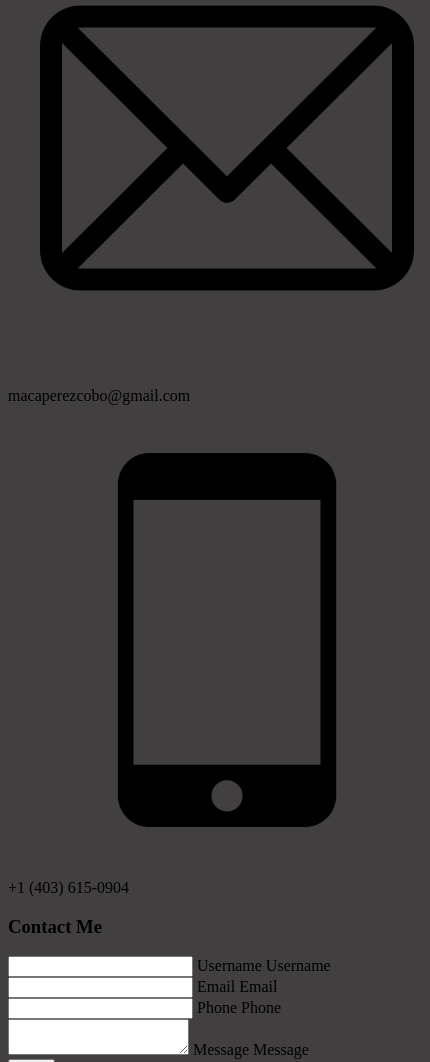
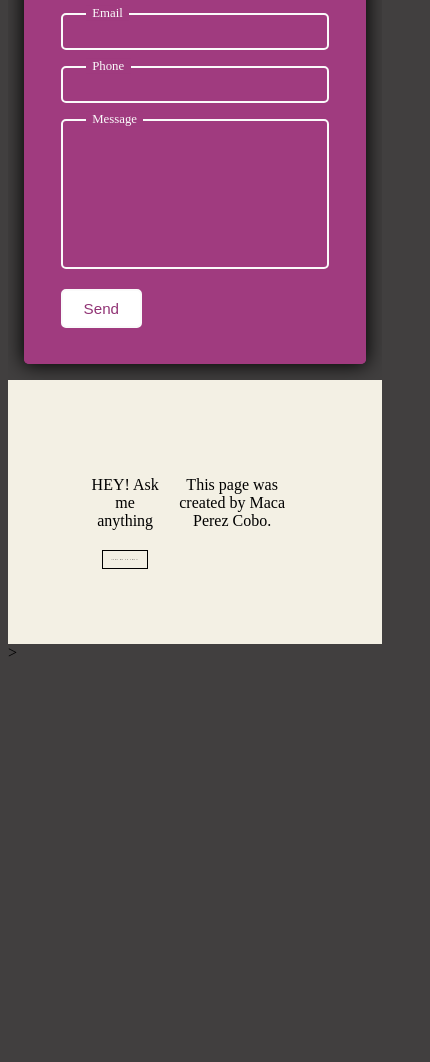
Before and after one commit to MacaSait/Portfolio, a plain HTML site: page contact.html in a window 390 px wide. Shown: the part 938-2000 px from the top of the page, 430 px wide, since content can reach past the window. After the commit the page ends 1608 px from the top, so only its background shows below. Drawn offline with Linux system fonts and the light colour scheme; a web font is replaced by a local one.

Commit message:
Add files via upload

```diff
--- a/contact.html
+++ b/contact.html
@@ -84,5 +84,4 @@
             </p>
     </footer>
 
-    <script src="projectsnew.js"></script>
 </body>>
--- a/styles.css
+++ b/styles.css
@@ -26,7 +26,7 @@ button{
 }
 
 
-#email{
+a {
     background-color: rgb(243, 240, 228);
     color: rgb(12, 11, 11);
     font-family: 'Times New Roman', Times, serif;
@@ -36,7 +36,7 @@ button{
     text-decoration: none;
     padding:0.5rem;
     border: 1px solid black;
-    margin: 0.5rem;
+    margin: 0.2rem;
 }
 
 body{
@@ -193,37 +193,260 @@ footer{
     }
 }
 
-#info{
+.container{
+    position: relative;
+    widht:100%;
+    min-height:100vh;
+    padding:2rem;
+    background-color:  rgb(65, 63, 63);;
+    overflow:hidden;
     display: flex;
     align-items: center;
     justify-content: center;
-    width:auto;
-    height: 700px;
 
 }
 
+.form{
+    widht:100%;
+    max-width: 820px;
+    background-color: rgb(160, 59, 127) ;
+    border-radius: 5px;
+    box-shadow: 0 0 20px 1px black;
+    z-index: 1000;
+    overflow:hidden;
+    display:grid;
+    grid-template-columns:repeat(2,1fr);
+}
 
-@media screen and (min-width: 771px) and (max-width: 1000px) {
+.contact-info{
+    background-color: aliceblue;
+
+}
+
+.contact-form{
+    background-color:rgb(160, 59, 127) ;
+    position:relative;
+}
+
+.circle{
+    border-radius: 50%;
+    background: linear-gradient(135deg,transparent 20%);
+}
+
+.circleone{
+    width: 130px;
+    height: 130px;
+    top:130px;
+    right: -40px;
+    border-radius: 50%;
+    background: linear-gradient(135deg,transparent 20%, rgb(145, 52, 117));
+}
+
+.circletwo{
+    width: 80px;
+    height: 80px;
+    top:10px;
+    right:30px;
+    border-radius: 50%;
+    background: linear-gradient(135deg,transparent 20%, rgb(145, 52, 117));
+}
+
+.contact-form:before{
+    content:"";
+    position:absolute;
+    width: 26px;
+    height:26px;
+    background-color: rgb(160, 59, 127) ;
+    transform: rotate(45deg);
+    top:50px;
+    left: -13px;
+}
+
+form{
+    padding: 2.3rem 2.3rem;
+    z-index:10;
+    overflow: hidden;
+    position: relative;
+}
+.title{
+    color: #fff;
+    font-weight: 500;
+    font-size: 1.5rem;
+    line-height: 1;
+    margin-bottom: 0.7rem;
+}
+
+.input-container{
+    position: relative;
+    margin: 1rem 0;
+}
+
+.input{
+   width: 100%;
+   outline:none;
+   border:2px solid #fafafa;
+   background: none;
+   padding:0.5rem 1.2rem;
+   color: #fff;
+   font-weight:500;
+   font-size: 0.95rem;
+   letter-spacing: 0.5px;
+   border-radius: 5px;
+   transition: 0.3s;
+}
+
+textarea.input{
+    padding:0.8rem 1.2rem;
+    min-height: 150px;
+    border-radius: 5px;
+    resize: none;
+    overflow-y:auto;
+}
+
+.input-container label{
+    position:absolute;
+    top:50%;
+    left: 15px;
+    transform: translateY(-50%);
+    padding: 0 0.4rem;
+    color: #fafafa;
+    font-size: 0.9rem;
+    font-weight: 400;
+    pointer-events: none;
+    z-index: 1000;
+    transition: 0.5s;
+}
+
+.input-container.textarea label{
+    top: 1rem;
+    transform: translateY(0);
+}
+
+.btn{
+    padding:0.6rem 1.3rem;
+    background-color: #fff;
+    border: 2px solid #fafafa;
+    font-size: 0.95rem;
+    color:rgb(145, 52, 117);
+    line-height:1;
+    border-radius: 5px;
+    outline:none;
+    cursor:pointer;
+    transition: 0.3s;
+    margin:0;
+}
+
+.btn:hover{
+    background-color: transparent;
+    color: #fff;
+}
+
+.input-container span{
+    position:absolute;
+    top:0;
+    left:25px;
+    transform: translateY(-50%);
+    font-size: 0.8rem;
+    padding: 0 0.4rem;
+    color: transparent;
+    pointer-events: none;
+    z-index:500;
+    background-color: rgb(160, 59, 127);
+}
+.input-container span:before,
+.input-container span:after{
+    content: "";
+    position: absolute;
+    width:10%;
+    height:5px;
+    opacity: 0;
+    transition: 0.3s;
+    background-color: rgb(160, 59, 127);
+    top:50%;
+    transform: translateY(-50%);
+}
+
+.input-container span:before{
+    left:50%;
+}
+
+.input-container span:after{
+    right:50%;
+}
+
+.input-container.focus label{
+    top:0;
+    transform: translateY(-50%);
+    left: 25px;
+    font-size: 0.8rem;
+}
+
+input-container.focus span:before
+input-container.focus span:after{
+    width:50%;
+    opacity:1;
+    background-color: rgb(160, 59, 127);
+}
+
+.icon{
+    width: 25px;
+    height: auto;
+    padding-bottom: 1rem;
+}
+
+img .icon{
+    width: ;
+}
+
+.contact-info{
+    padding: 2rem 2rem;
+    position:relative;
+}
+
+.info-form{
+    padding: none;
+    margin: 1.5rem 0 2rem 0;
+}
+
+
+.contact-info .title {
+    color: rgb(160, 59, 127);
+}
+
+.information{
+    display:flex;
+    align-items: center;
+}
+
+
+@media screen and (max-width: 850px) {
     header{
         display: flex;
         flex-direction: column;
         justify-content: center;
         align-items: center;
         justify-content: space-between;
+        flex-wrap: nowrap;
     }
 
     header h1 {
         margin: 10px 0;
         padding-top: 2%;
-        font-size: 6vw;
+        font-size: 8vw;
         letter-spacing: 1px;
         padding: 2%;
         text-align: center;
     }
 
+
+    a{
+        font-size: 2.6vw;
+    }
+
     button {
-        max-width: 40%;
-        max-height: 40%;
+        max-width:90%;
+        max-height:90%;
+        font-size: 2vw;
     }
 
     #mywork {
@@ -239,59 +462,57 @@ footer{
 
     h2{
         text-align: center;
-        align-items: center:
+        align-items: center;
         justify-content: center;
+    }
+
+    .form{
+        grid-template-columns:1fr;
+    }
+
+    .contact-info:before{
+        bottom:initial;
+        top:-75px;
+        right:65px;
+        transform:scale (0.95);
+    }
+
+    .contact-form:before{
+        top13px;
+        left:initial;
+        right:70px;
+    }
+
+   #email{
+       font-size: 0.5rem;
     }
 
     }
 
-
-    @media screen and (max-width: 770px) {
-        header{
-            display: flex;
-            flex-direction: column;
-            justify-content: center;
-            align-items: center;
-            justify-content: space-between;
-            letter-spacing: 0.8px;
-
+    @media screen and (max-width: 450px){
+        .container{
+            padding: 1rem;
         }
 
-        header h1 {
-            margin: 10px 0;
-            padding-top: 2%;
-            font-size: 8vw;
-            letter-spacing: 0.8px;
-            padding: 2%;
-            text-align: center;
+        contact-info;before{
+            display:none;
         }
 
-        button {
-            max-width: 20%;
-            max-height: 20%;
-            padding: 0.7rem;
-            margin: 0.2rem;
+        contact-info{
+            padding: 0.1rem 0.1rem;
+            position: relative;
         }
 
-        #mywork {
-            display: flex;
-            flex-direction: column;
-            justify-content: center;
+        .info-form{
+            transform:scale (0.60);
         }
 
-        img{
-            max-width: 100%;
-            margin-right: 1rem;
-        }
+        #email{
+            font-size: 0.1rem;
+         }
 
-        h2{
-            text-align: center;
-            align-items: center:
-            justify-content: center;
-        }
 
-        #logo{
-            max-width: 10%;
-        }
+    }
 
-        }
+
+        :select
```
